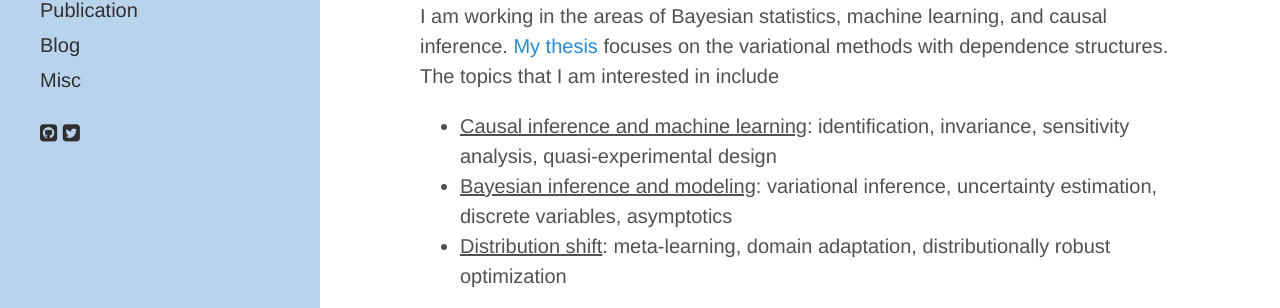
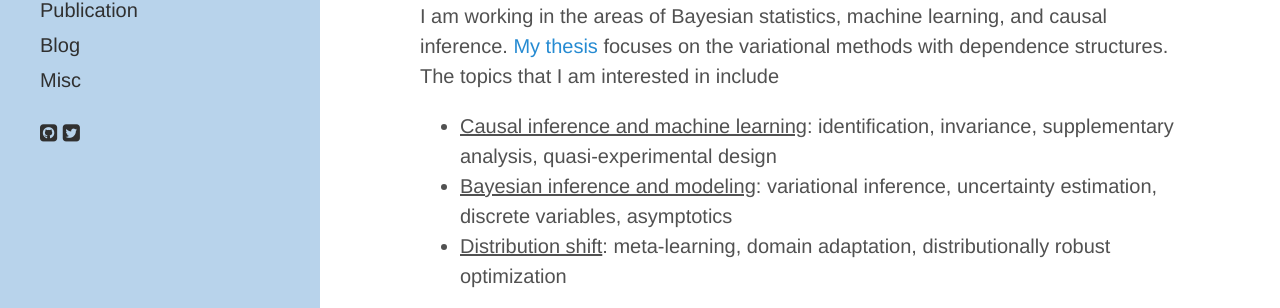
Before and after one commit to mingzhang-yin/mingzhang-yin.github.io, a Jekyll site: the page built from index.md, in a window 1280 px wide. Shown: the part 379-687 px from the top of the page. Built offline with Jekyll 4.4.1, drawn with Linux system fonts in a browser that asks for light colours; nearby versions of some CDN libraries; a style sheet for code colours, icons or effects is not loaded.

Commit message:
Update index.md

```diff
--- a/index.md
+++ b/index.md
@@ -18,7 +18,7 @@
 I am working in the areas of Bayesian statistics, machine learning, and causal inference.  <a                                                                                           href="https://repositories.lib.utexas.edu/bitstream/handle/2152/83980/YIN-DISSERTATION-2020.pdf?sequence=1&isAllowed=y">My thesis </a> focuses on the variational methods with dependence structures. The topics that I am interested in include </p>
   <p>
   <ul>
-   <li> <ins>Causal inference and machine learning</ins>: identification, invariance, sensitivity analysis, quasi-experimental design </li>
+   <li> <ins>Causal inference and machine learning</ins>: identification, invariance, supplementary analysis, quasi-experimental design </li>
    <li> <ins>Bayesian inference and modeling</ins>: variational inference, uncertainty estimation, discrete variables, asymptotics </li>
    <li> <ins>Distribution shift</ins>: meta-learning, domain adaptation, distributionally robust optimization </li>
   </ul>
```
